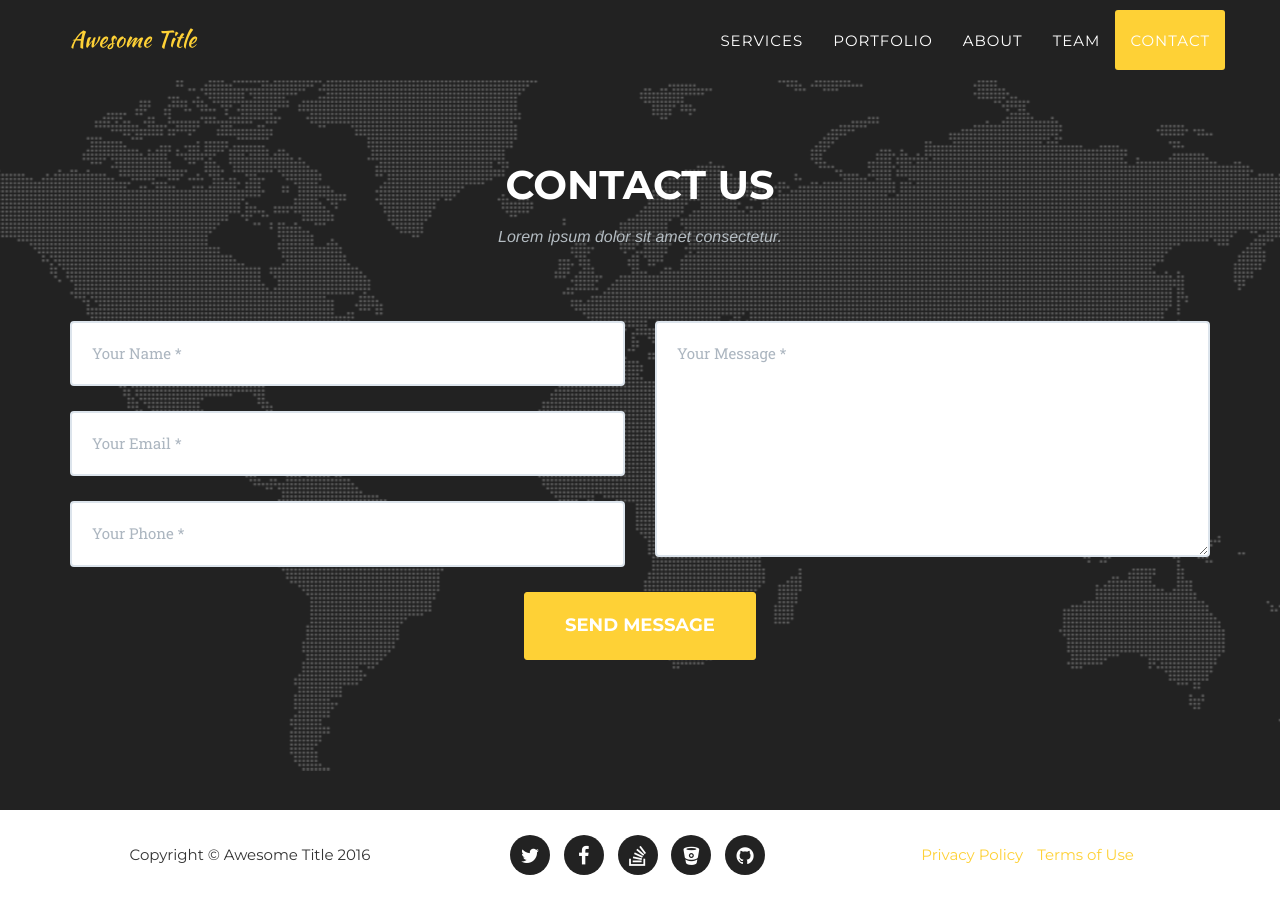
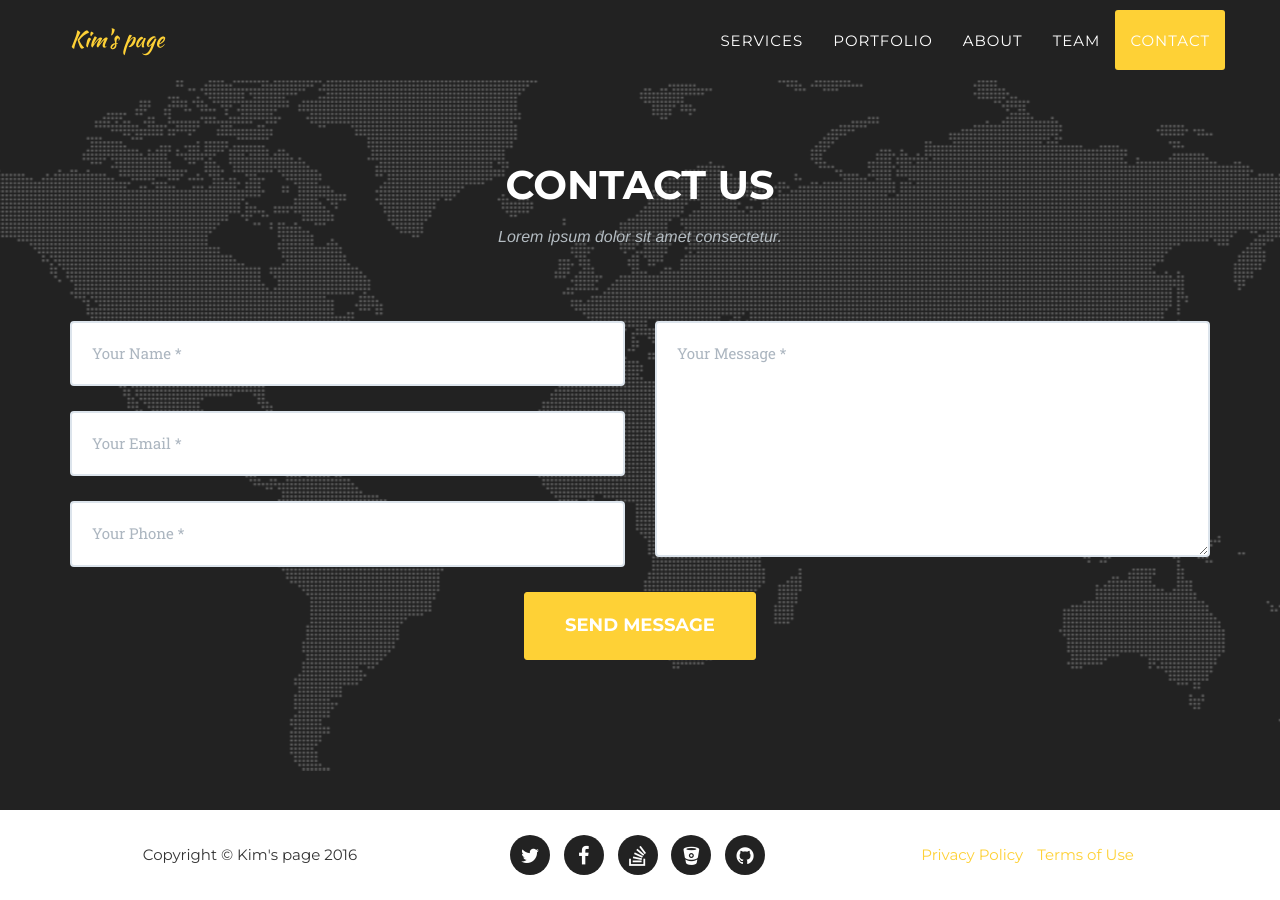
Before and after one commit to kimbrarian/jekyll, a Jekyll site: the page built from index.html, in a window 1280 px wide and 900 px high, scrolled down 5636 px. Built offline with Jekyll 4.4.1, drawn with Linux system fonts in a browser that asks for light colours; some web fonts are replaced.

Commit message:
Update _config.yml

```diff
--- a/_config.yml
+++ b/_config.yml
@@ -2,7 +2,7 @@ url: https://y7kim.github.io
 baseurl: /agency-jekyll-theme/
 
 # Site settings
-title: Awesome Title
+title: Kim's page
 email: your-email@domain.com
 description: "Write an awesome description for your new site here. You can edit this line in _config.yml. It will appear in your document head meta (for Google search results) and in your feed.xml site description."
 
```
